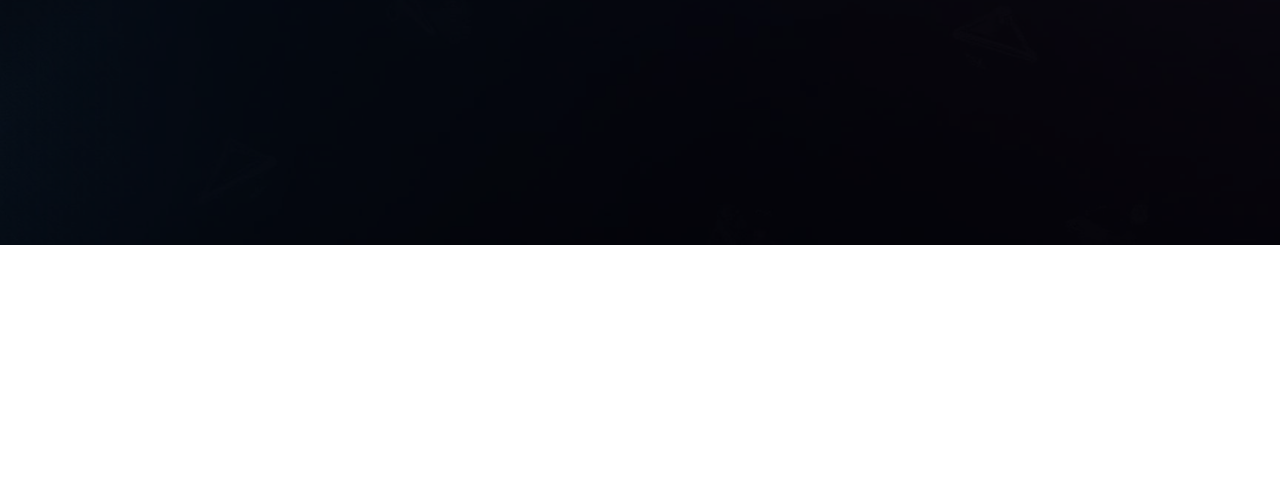
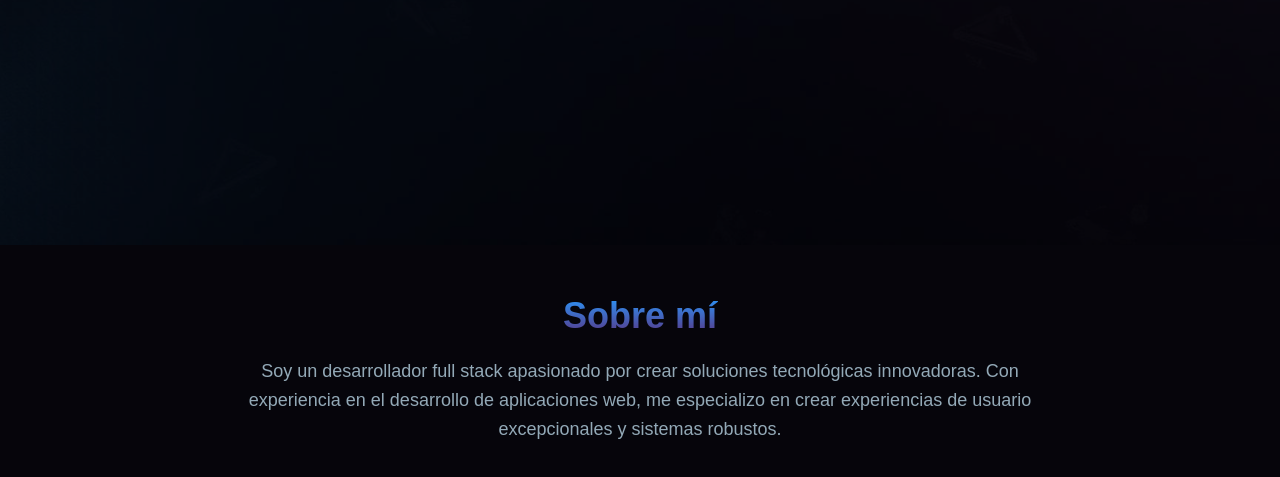
Before and after one commit to andres-brinez/aboutMe, a plain HTML site: page index.html in a window 1280 px wide. Shown: the part 555-1032 px from the top of the page. Before the commit the page ends 800 px from the top, so only its background shows below. Drawn offline with Linux system fonts and the light colour scheme.

Commit message:
Se termina la parte de aboutme

```diff
--- a/css/style.css
+++ b/css/style.css
@@ -2,6 +2,11 @@
     margin: 0;
     padding: 0;
     box-sizing: border-box;
+}
+:root{
+    --background-color: #06050b;
+    --colorText: #93a9b7;
+    --colorTitle: #ffffff;
 }
 
 body {
@@ -165,3 +170,20 @@ body {
     transform: translateY(-3px);
     box-shadow: 0 0 10px rgba(0, 123, 255, 0.5);
 }
+
+.about-me {
+    background-color: var(--background-color);
+    text-align: center; /* Centra el contenido */
+    padding: 50px 20px; /* Margen superior e inferior */
+}
+.about-me h2 {
+    font-size: 36px; /* Tamaño del subtítulo */
+    margin-bottom: 20px; /* Espaciado inferior */
+}
+.about-description {
+    color: var(--colorText);
+    font-size: 18px; /* Tamaño del párrafo */
+    line-height: 1.6; /* Espaciado entre líneas */
+    max-width: 800px; /* Ancho máximo para el párrafo */
+    margin: 0 auto; /* Centra el párrafo */
+}
--- a/index.html
+++ b/index.html
@@ -37,7 +37,8 @@
         </section>
 
         <nav class="social-media">
-            <a href="https://www.linkedin.com/in/andres-brinez/" target="_blank" class="social-icon" aria-label="LinkedIn">
+            <a href="https://www.linkedin.com/in/andres-brinez/" target="_blank" class="social-icon"
+                aria-label="LinkedIn">
                 <svg xmlns="http://www.w3.org/2000/svg" width="24" height="24" viewBox="0 0 24 24" fill="none"
                     stroke="currentColor" stroke-width="2" stroke-linecap="round" stroke-linejoin="round"
                     class="lucide lucide-linkedin w-6 h-6">
@@ -59,6 +60,12 @@
             </a>
         </nav>
     </header>
+<section class="about-me">
+    <h2 class="gradient-text">Sobre mí</h2>
+    <p class="about-description">
+        Soy un desarrollador full stack apasionado por crear soluciones tecnológicas innovadoras. Con experiencia en el desarrollo de aplicaciones web, me especializo en crear experiencias de usuario excepcionales y sistemas robustos.
+    </p>
+</section>
 
 </body>
 
```
